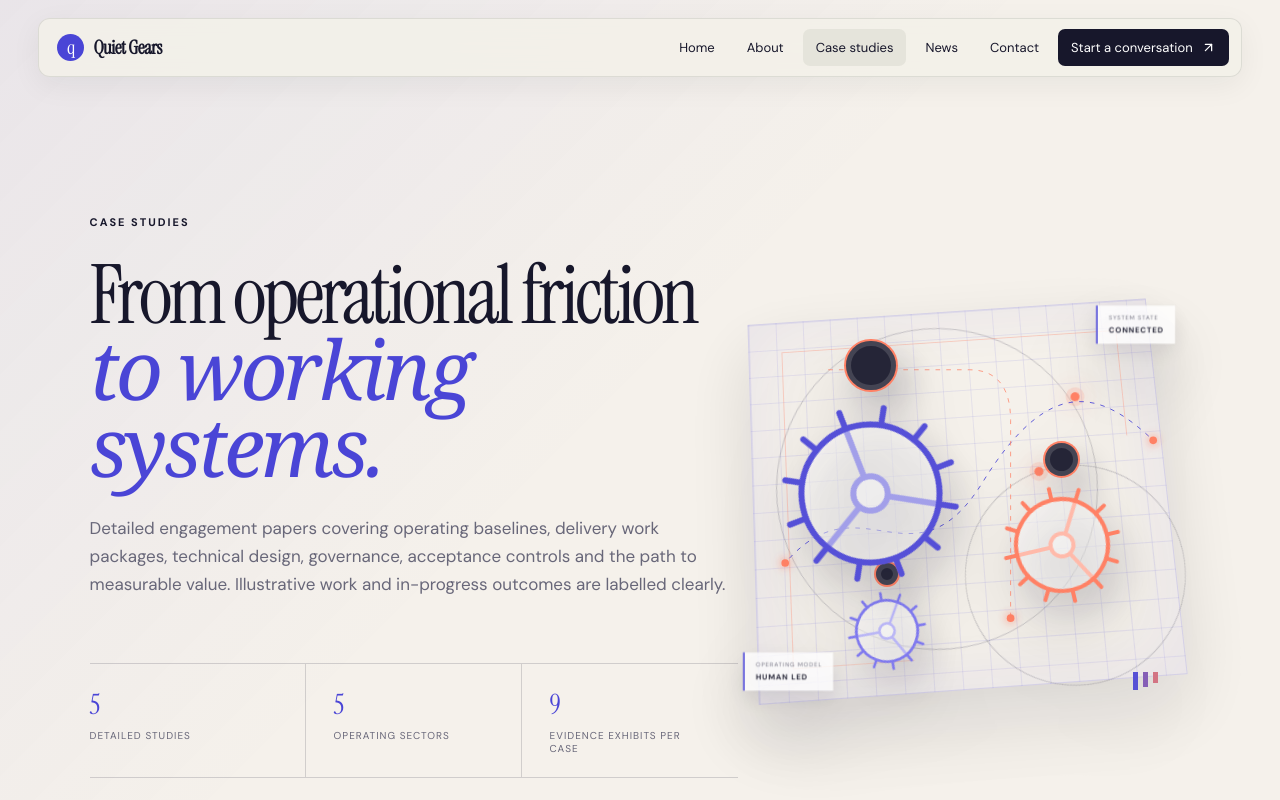
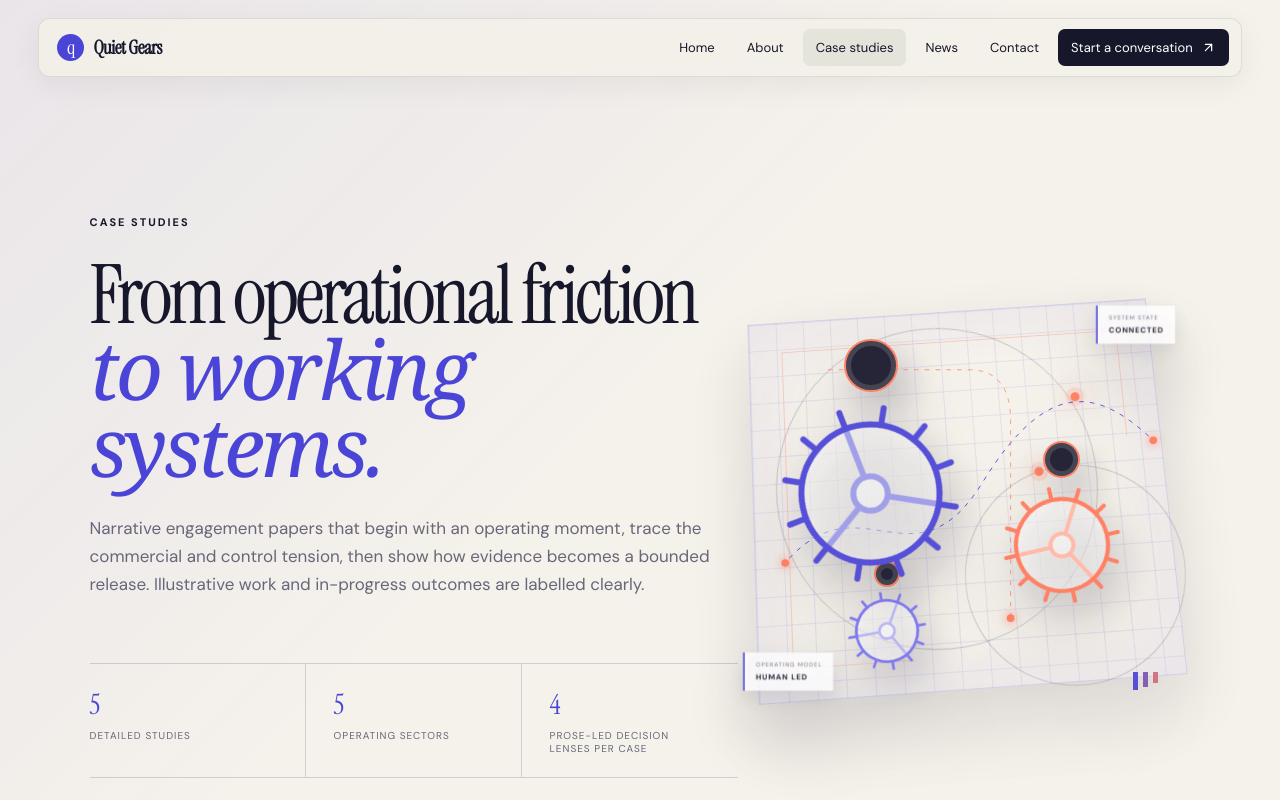
Before and after one commit to rohancampion/folding-maps, a Next.js app: page /case-studies in a window 1280 px wide. Shown: the top 800 px of the page. Built offline with nearby package versions, Linux system fonts and the light colour scheme.

Commit message:
Expand editorial analysis and interactive evidence

```diff
--- a/app/case-studies/page.tsx
+++ b/app/case-studies/page.tsx
@@ -12,8 +12,8 @@ export default function Cases() {
       <section className="page-hero report-hero report-hero-layout">
         <div className="report-hero-copy"><span className="kicker">Case studies</span>
           <h1>From operational friction<br/><em>to working systems.</em></h1>
-          <p>Detailed engagement papers covering operating baselines, delivery work packages, technical design, governance, acceptance controls and the path to measurable value. Illustrative work and in-progress outcomes are labelled clearly.</p>
-          <div className="section-proof"><div><strong>{cases.length}</strong><span>Detailed studies</span></div><div><strong>5</strong><span>Operating sectors</span></div><div><strong>9</strong><span>Evidence exhibits per case</span></div></div>
+          <p>Narrative engagement papers that begin with an operating moment, trace the commercial and control tension, then show how evidence becomes a bounded release. Illustrative work and in-progress outcomes are labelled clearly.</p>
+          <div className="section-proof"><div><strong>{cases.length}</strong><span>Detailed studies</span></div><div><strong>5</strong><span>Operating sectors</span></div><div><strong>4</strong><span>Prose-led decision lenses per case</span></div></div>
         </div>
         <HeroMechanism compact/>
       </section>
```
